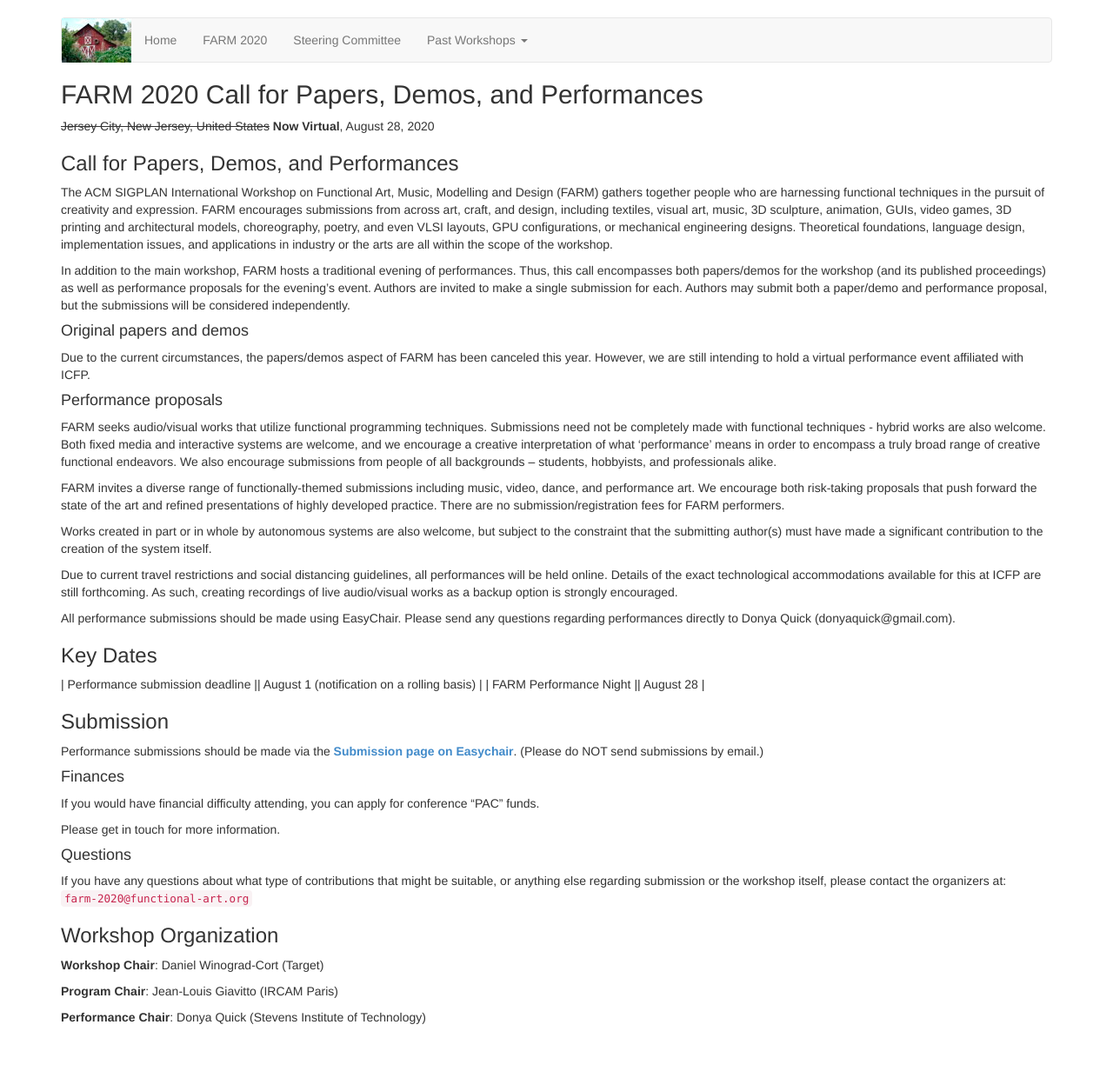
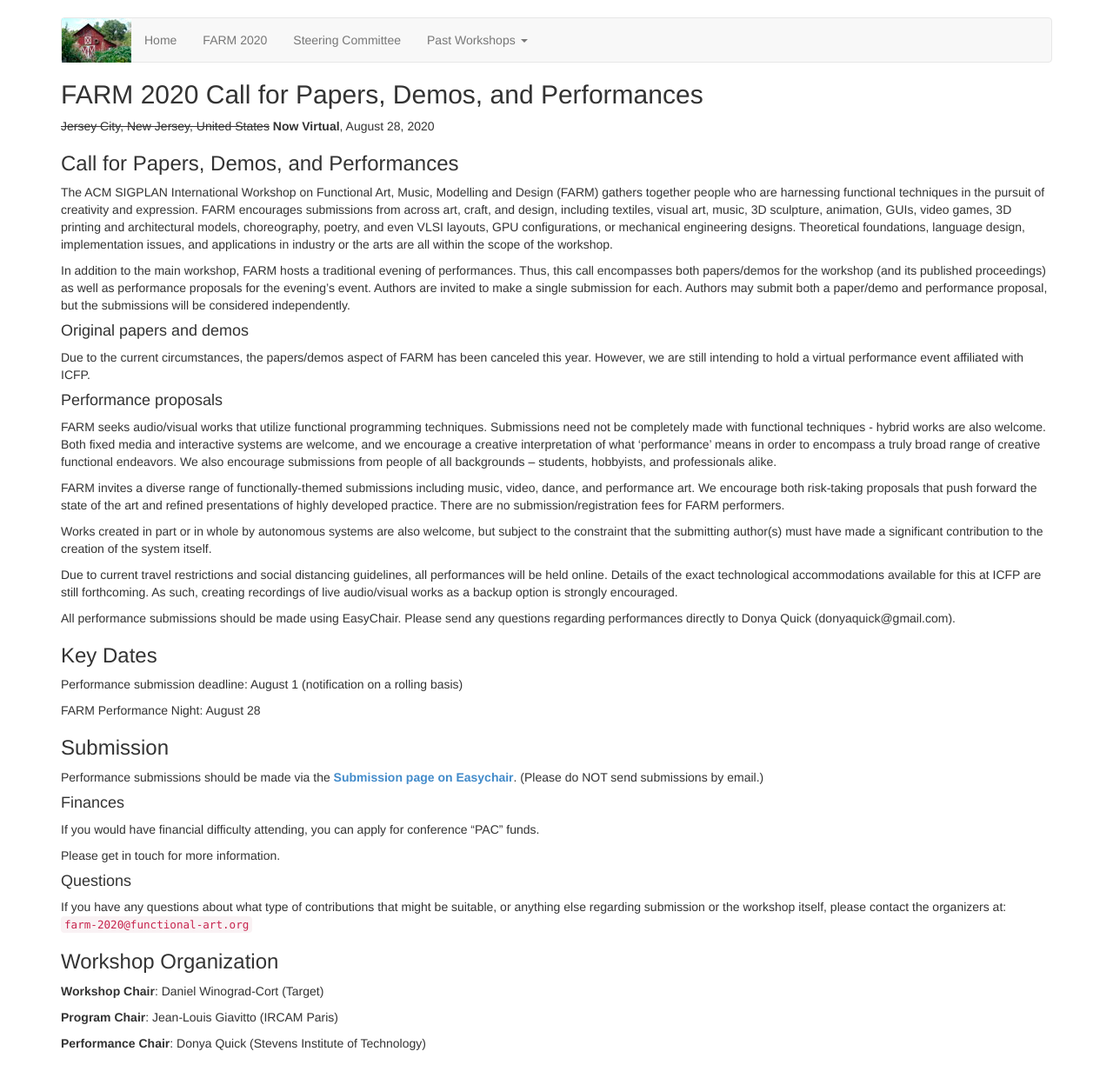
Before and after one commit to functional-art/functional-art.github.com, a Jekyll site: the page built from 2020/cfp.md, in a window 1280 px wide. Shown: the whole page at 87% size. Built offline with Jekyll 4.4.1, drawn with Linux system fonts in a browser that asks for light colours; nearby versions of some CDN libraries; our own code applies the rules of GitHub Pages for plain Markdown files; before the commit the page ends 1210 px from its top, so only the background shows below that.

Commit message:
Update cfp.md
Formatting fix for key dates section

```diff
--- a/2020/cfp.md
+++ b/2020/cfp.md
@@ -56,8 +56,10 @@ regarding performances directly to Donya Quick (donyaquick@gmail.com).
 
 
 ### Key Dates
-| Performance submission deadline || August 1 (notification on a rolling basis) |
-| FARM Performance Night          || August 28 |
+
+Performance submission deadline: August 1 (notification on a rolling basis)
+
+FARM Performance Night: August 28
 
 ### Submission
 
```
